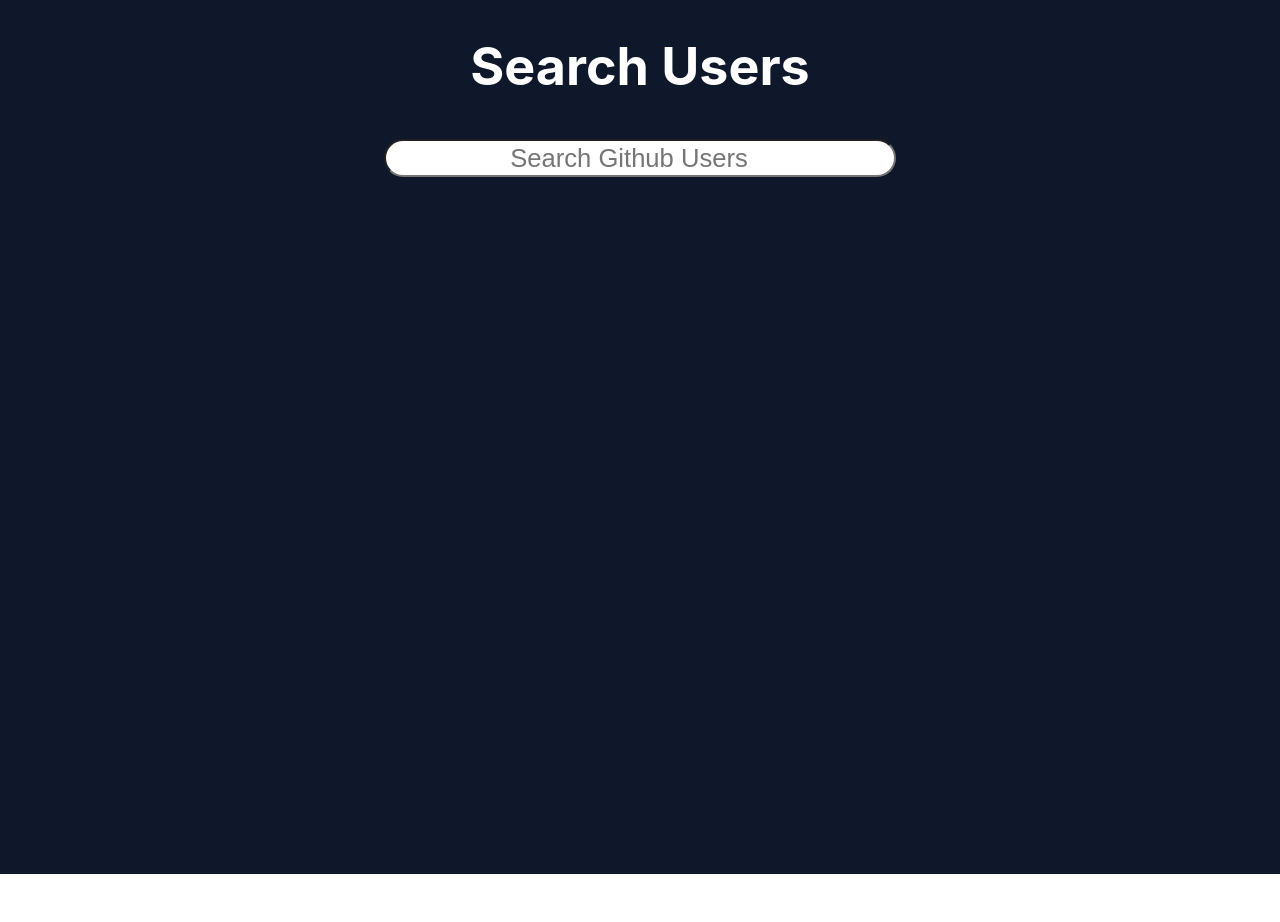
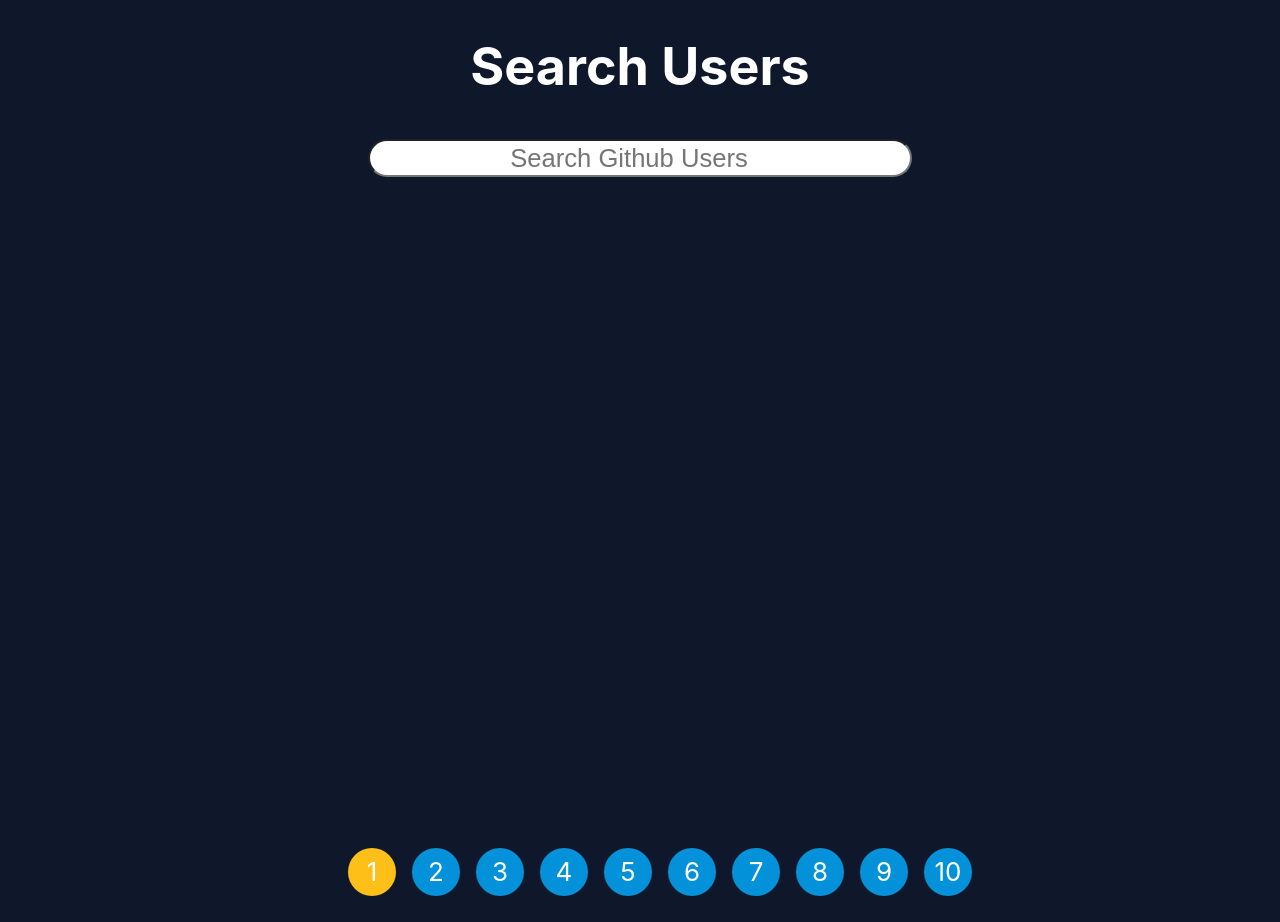
Before and after one commit to lloydagola/git-search, a React (Create React App) app: page / in a window 1280 px wide. Before the commit the page ends 874 px from the top, so only its background shows below. Built offline with nearby package versions, Linux system fonts and the light colour scheme.

Commit message:
refactored logic used to generate page numbers

```diff
--- a/src/components/resultsPanel/ResultsPanel.tsx
+++ b/src/components/resultsPanel/ResultsPanel.tsx
@@ -31,6 +31,16 @@ interface PageProps{
 }
 
 
+const arrayFromRange = (start:number, end:number) => {
+    let length = end - start + 1;
+    /*
+        Create an array of certain length and set the elements within it from
+      start value to end value.
+    */
+    return Array.from({ length }, (_, idx) => idx + start);
+  };
+
+
 
 const ResultsPanel = ({
     results = [],
@@ -53,15 +63,16 @@ const ResultsPanel = ({
     const currentResults = results.slice(indexOfFirstResult, indexOfLastResult);
 
 
+    const totalNumberOfPages = Math.ceil(searchCount / resultsPerPage);
       // Logic for displaying page numbers
-    const pageNumbers = [];
-    for (let i = 1; i <= Math.ceil(searchCount / resultsPerPage); i++) {
+    const pageNumbers = arrayFromRange(1, 10);
+    // for (let i = 1; i <= Math.ceil(totalNumberOfPages); i++) {
 
-        if(i == 10){
-            break
-        }
-      pageNumbers.push(i);
-    }
+    //     if(i == 10){
+    //         break
+    //     }
+    //   pageNumbers.push(i);
+    // }
 
       const renderPageNumbers = pageNumbers.map(pageNumber => {
         return (
@@ -91,4 +102,5 @@ const ResultsPanel = ({
 }
 
 
+
 export default ResultsPanel
```
